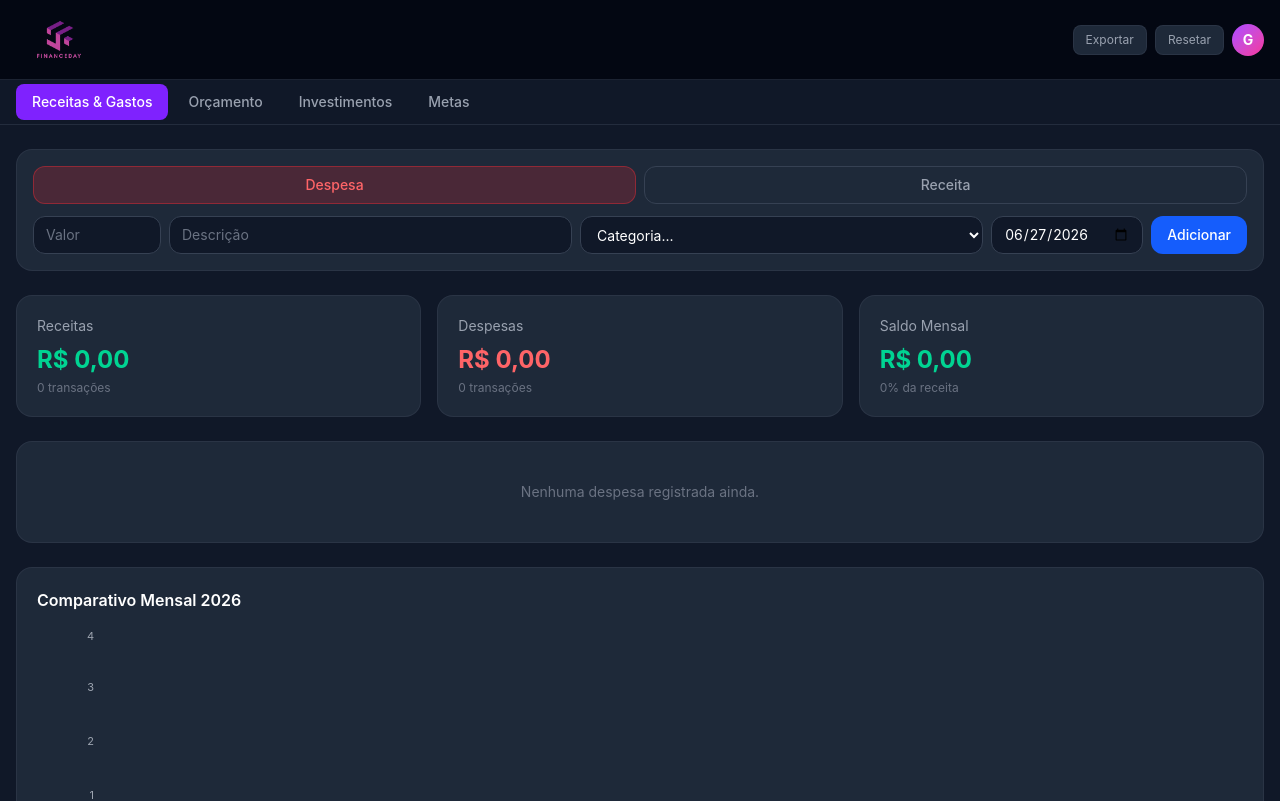
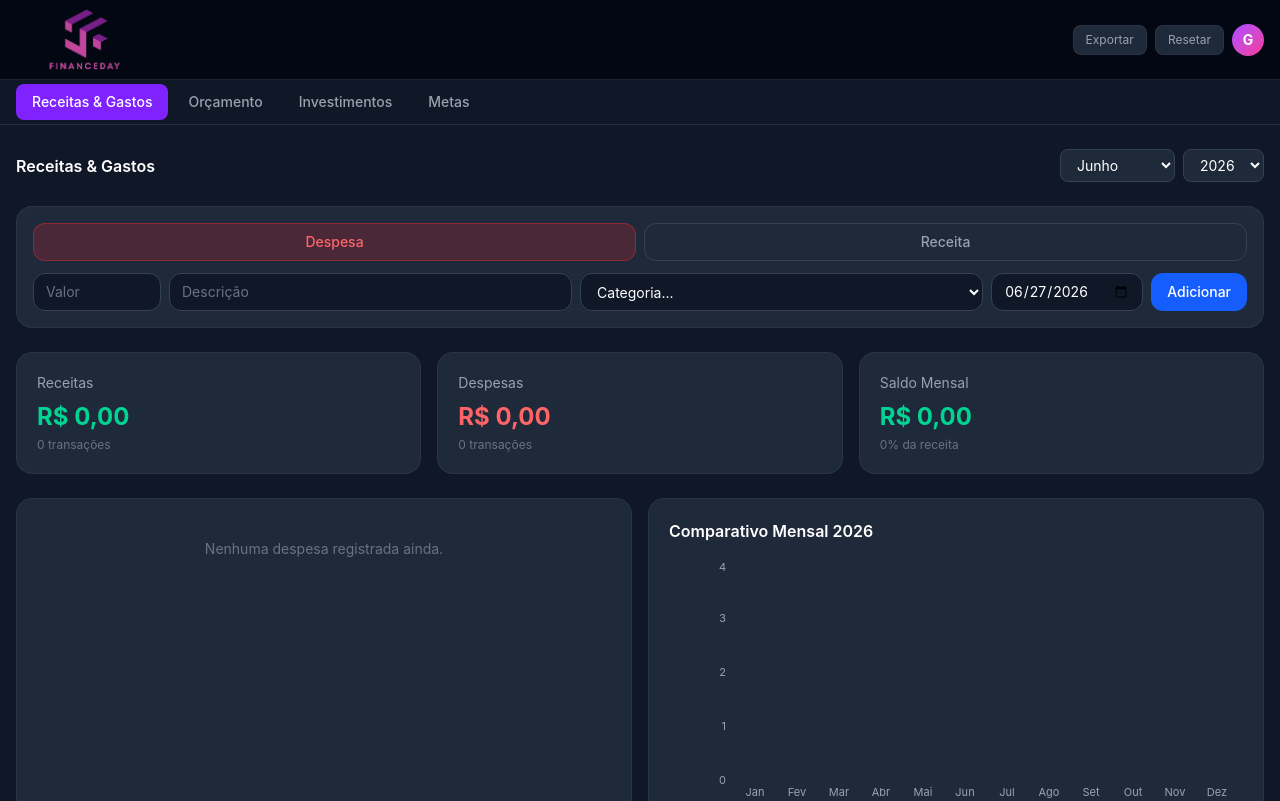
Before and after one commit to gabrielschwanke/finance-day, a React (Vite) app: page / in a window 1280 px wide. Shown: the top 801 px of the page. Built offline with nearby package versions, Linux system fonts and the light colour scheme.

Commit message:
feat: add month filter to Receitas page

```diff
--- a/src/components/Header.jsx
+++ b/src/components/Header.jsx
@@ -28,7 +28,7 @@ function Header({ showToast }) {
       <div className="max-w-7xl mx-auto px-4 h-full flex items-center justify-between">
 
         <div className="flex items-center gap-3">
-          <img src={logo} alt="Logo" className="h-10 w-auto object-contain" />
+          <img src={logo} alt="Logo" className="h-16 w-auto object-contain" />
         </div>
 
         <div className="flex items-center gap-2">
--- /dev/null
+++ b/src/components/MonthFilter.jsx
@@ -0,0 +1,35 @@
+function MonthFilter({ mes, ano, onChange }) {
+  const meses = [
+    'Janeiro', 'Fevereiro', 'Março', 'Abril',
+    'Maio', 'Junho', 'Julho', 'Agosto',
+    'Setembro', 'Outubro', 'Novembro', 'Dezembro'
+  ]
+
+  const anoAtual = new Date().getFullYear()
+  const anos = [anoAtual - 1, anoAtual, anoAtual + 1, anoAtual + 2]
+
+  return (
+    <div className="flex items-center gap-2">
+      <select
+        value={mes}
+        onChange={e => onChange(parseInt(e.target.value), ano)}
+        className="bg-gray-800 border border-gray-700 rounded-lg px-3 py-1.5 text-sm text-white focus:outline-none focus:border-blue-500"
+      >
+        {meses.map((m, i) => (
+          <option key={i} value={i + 1}>{m}</option>
+        ))}
+      </select>
+      <select
+        value={ano}
+        onChange={e => onChange(mes, parseInt(e.target.value))}
+        className="bg-gray-800 border border-gray-700 rounded-lg px-3 py-1.5 text-sm text-white focus:outline-none focus:border-blue-500"
+      >
+        {anos.map(a => (
+          <option key={a} value={a}>{a}</option>
+        ))}
+      </select>
+    </div>
+  )
+}
+
+export default MonthFilter
--- a/src/components/PieChart.jsx
+++ b/src/components/PieChart.jsx
@@ -2,8 +2,11 @@ import { PieChart, Pie, Cell, Tooltip, ResponsiveContainer, Legend } from 'recha
 import { useData } from '../context/DataContext'
 import { fmtBRL } from '../utils/formatters'
 
-function GraficoPizza() {
+function GraficoPizza({ mes, ano }) {
   const { data } = useData()
+
+  const mesStr = String(mes).padStart(2, '0')
+  const prefixo = `${ano}-${mesStr}`
 
   const gastosPorCategoria = data.categorias.map(cat => {
     const total = data.transacoes
--- a/src/pages/Receitas.jsx
+++ b/src/pages/Receitas.jsx
@@ -1,3 +1,4 @@
+import { useState } from 'react'
 import KpiCard from '../components/KpiCard'
 import QuickAdd from '../components/QuickAdd'
 import TransactionList from '../components/TransactionList'
@@ -5,15 +6,27 @@ import GraficoPizza from '../components/PieChart'
 import GraficoBarras from '../components/BarChart'
 import { useData } from '../context/DataContext'
 import { fmtBRL } from '../utils/formatters'
+import MonthFilter from '../components/MonthFilter'
 
 function Receitas({ showToast }) {
   const { data } = useData()
+  const hoje = new Date()
+  const [mes, setMes] = useState(hoje.getMonth() + 1)
+  const [ano, setAno] = useState(hoje.getFullYear())
 
-  const receitas = data.transacoes
+
+  const mesStr = String(mes).padStart(2, '0')
+  const prefixo = `${ano}-${mesStr}`
+
+  const transacoesFiltradas = data.transacoes.filter(t =>
+    t.data.startsWith(prefixo)
+  )
+
+  const receitas = transacoesFiltradas
     .filter(t => t.tipo === 'receita')
     .reduce((s, t) => s + t.valor, 0)
 
-  const despesas = data.transacoes
+  const despesas = transacoesFiltradas
     .filter(t => t.tipo === 'despesa')
     .reduce((s, t) => s + t.valor, 0)
 
@@ -24,6 +37,10 @@ function Receitas({ showToast }) {
 
   return (
     <div className="space-y-6">
+      <div className="flex items-center justify-between">
+        <h2 className="text-base font-semibold text-white">Receitas & Gastos</h2>
+        <MonthFilter mes={mes} ano={ano} onChange={(m, a) => { setMes(m); setAno(a) }} />
+      </div>
       <QuickAdd showToast={showToast} />
       <div className="grid grid-cols-1 sm:grid-cols-3 gap-4">
         <KpiCard
@@ -45,9 +62,11 @@ function Receitas({ showToast }) {
           cor={saldo >= 0 ? 'text-emerald-400' : 'text-red-400'}
         />
       </div>
-      <GraficoPizza />
-      <GraficoBarras />
-      <TransactionList showToast={showToast} />
+      <div className="grid grid-cols-1 lg:grid-cols-2 gap-4">
+        <GraficoPizza mes={mes} ano={ano} />
+        <GraficoBarras />
+      </div>
+      <TransactionList showToast={showToast} mes={mes} ano={ano} />
     </div>
   )
 }
```
